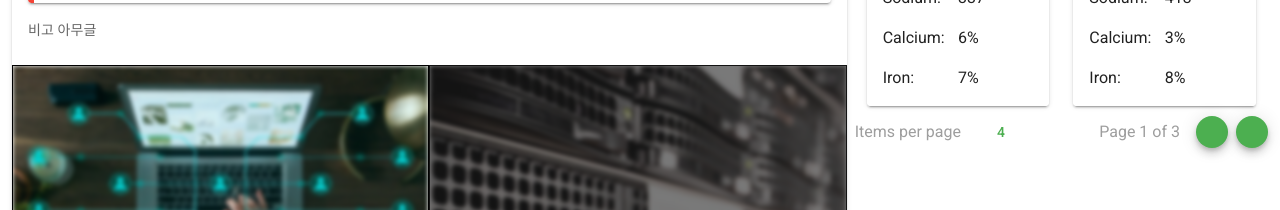
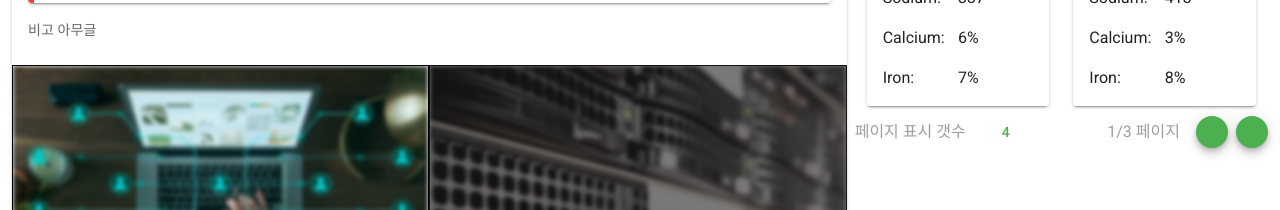
Before and after one commit to devxian96/file-management-system, a Nuxt app: page /file/current-status-of-nonconformities-and-improvement-measures/1 in a window 1280 px wide. Shown: the part 800-1010 px from the top of the page. Built offline with nearby package versions, Linux system fonts and the light colour scheme.

Commit message:
fix: trans eng to kor

```diff
--- a/components/timeline-calc.vue
+++ b/components/timeline-calc.vue
@@ -47,7 +47,7 @@
 
       <template #footer>
         <v-row class="mt-2" align="center" justify="center">
-          <span class="grey--text">Items per page</span>
+          <span class="grey--text">페이지 표시 갯수</span>
           <v-menu offset-y>
             <template #activator="{ on, attrs }">
               <v-btn
@@ -76,7 +76,7 @@
           <v-spacer></v-spacer>
 
           <span class="mr-4 grey--text">
-            Page {{ page }} of {{ numberOfPages }}
+            {{ page }}/{{ numberOfPages }} 페이지
           </span>
           <v-btn
             fab
```
